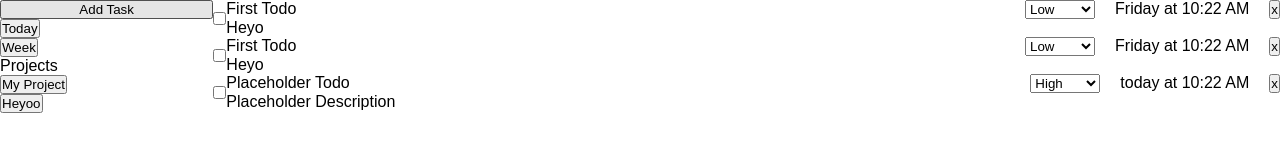
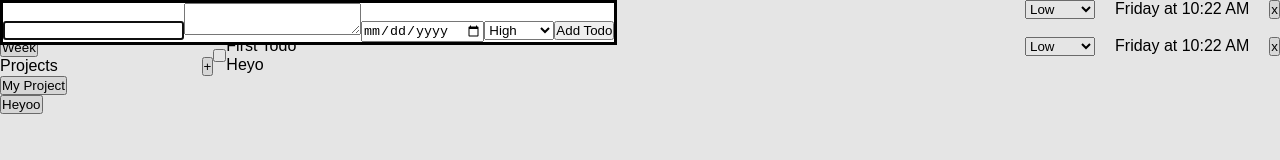
Before and after one commit to aburak621/todo-list, a website built with webpack: page src/index.html in a window 1280 px wide. Both pictures are taken after a click on the button "Add Task". Built offline with nearby package versions, Linux system fonts and the light colour scheme; what pubsub-js would draw is missing.

Commit message:
Add todo item creation modal

```diff
--- a/src/index.html
+++ b/src/index.html
@@ -13,7 +13,10 @@
           <li><button class="sidebar__today">Today</button></li>
           <li><button class="sidebar__week">Week</button></li>
           <li>
-            <div class="sidebar__project_list_title" id="list-title">Projects</div>
+            <div class="sidebar__project_list_title" id="list-title">
+              Projects
+              <button class="sidebar__add-project-button">+</button>
+            </div>
             <ul class="sidebar__project-list" aria-labelledby="list-title">
             </ul>
           </li>
--- a/src/index.js
+++ b/src/index.js
@@ -6,26 +6,35 @@ import PubSub from 'pubsub-js';
 import { addDays } from 'date-fns';
 import projectRender from './projectRender';
 import './style.css';
+import todoItemModal from './todoItemModal';
 
-
+// DOM Elements
 const content = document.querySelector('.content');
 const projectList = document.querySelector('.sidebar__project-list');
 const addItemButton = document.querySelector('.sidebar__add-task-button');
+const addProjectButton = document.querySelector('.sidebar__add-project-button');
 
+// Events
+PubSub.subscribe('save', saveData);
+addItemButton.addEventListener('click', () => {
+  const modal = todoItemModal(projectManager, () => {
+    projectRender(projectManager.activeProject, content);
+  });
+  modal.showModal();
+  PubSub.publish('save');
+});
+addProjectButton.addEventListener('click', () => {});
 
-addItemButton.addEventListener('click', () => {
-  projectManager.activeProject.addTodoItem(new TodoItem('Placeholder Todo', 'Placeholder Description', new Date(), Priority.HIGH));
-  projectRender(projectManager.activeProject, content);
-  saveData();
-});
-PubSub.subscribe('save', saveData);
-
-
+// Main
 const projectManager = new ProjectManager();
 projectManager.addProject(new Project('My Project'), true);
 
-projectManager.activeProject.addTodoItem(new TodoItem('First Todo', 'Heyo', addDays(new Date(), 3), Priority.LOW));
-projectManager.activeProject.addTodoItem(new TodoItem('First Todo', 'Heyo', addDays(new Date(), 3), Priority.LOW));
+projectManager.activeProject.addTodoItem(
+  new TodoItem('First Todo', 'Heyo', addDays(new Date(), 3), Priority.LOW),
+);
+projectManager.activeProject.addTodoItem(
+  new TodoItem('First Todo', 'Heyo', addDays(new Date(), 3), Priority.LOW),
+);
 
 projectManager.addProject(new Project('Heyoo'), false);
 
@@ -33,10 +42,10 @@ loadData();
 projectRender(projectManager.activeProject, content);
 projectListRender();
 
-
+// Functions
 function projectListRender() {
   projectList.innerHTML = '';
-  projectManager.projects.forEach(project => {
+  projectManager.projects.forEach((project) => {
     const li = document.createElement('li');
     const button = document.createElement('button');
 
@@ -45,6 +54,7 @@ function projectListRender() {
     button.addEventListener('click', () => {
       projectManager.changeActiveProject(project);
       projectRender(project, content);
+      PubSub.publish('save');
     });
 
     li.appendChild(button);
--- /dev/null
+++ b/src/prioritySelect.js
@@ -0,0 +1,22 @@
+import Priority from './priority';
+
+function prioritySelect(item = null, onChangeCallback = null) {
+  const prioritySelect = document.createElement('select');
+  for (const key in Priority) {
+    if (Priority.hasOwnProperty(key)) {
+      const priorityOption = document.createElement('option');
+      priorityOption.textContent = Priority[key];
+      if (item && item.priority === Priority[key]) {
+        priorityOption.selected = true;
+      }
+      prioritySelect.appendChild(priorityOption);
+    }
+  }
+  if (onChangeCallback) {
+    prioritySelect.addEventListener('change', onChangeCallback);
+  }
+
+  return prioritySelect;
+}
+
+export default prioritySelect;
--- a/src/style.css
+++ b/src/style.css
@@ -27,6 +27,11 @@ html {
   flex-direction: column;
 }
 
+.sidebar__project_list_title {
+  display: flex;
+  justify-content: space-between;
+}
+
 .content {
   flex: 5;
 }
--- /dev/null
+++ b/src/todoItemModal.js
@@ -0,0 +1,48 @@
+import prioritySelect from './prioritySelect';
+import TodoItem from './todoItem';
+import { isValid } from 'date-fns';
+
+function todoItemModal(projectManager, addCallback) {
+  const element = document.createElement('dialog');
+  element.classList.add('todo-item-modal');
+
+  const titleInput = document.createElement('input');
+  titleInput.classList.add('todo-item-modal__title');
+
+  const descriptionInput = document.createElement('textarea');
+  descriptionInput.classList.add('todo-item-modal__description');
+
+  const dueDateInput = document.createElement('input');
+  dueDateInput.type = 'date';
+  dueDateInput.classList.add('todo-item-modal__dueDate');
+
+  const priority = prioritySelect();
+  priority.classList.add('todo-item-modal__priority');
+
+  const addButton = document.createElement('button');
+  addButton.classList.add('todo-item-add-button');
+  addButton.textContent = 'Add Todo';
+  addButton.addEventListener('click', () => {
+    const date = new Date(dueDateInput.value);
+    const newItem = new TodoItem(titleInput.value, descriptionInput.value, isValid(date) ? date : '', priority.value);
+    projectManager.activeProject.addTodoItem(newItem);
+    element.close();
+    element.remove();
+    PubSub.publish('save');
+    if (addCallback) {
+      addCallback();
+    }
+  });
+
+  element.appendChild(titleInput);
+  element.appendChild(descriptionInput);
+  element.appendChild(dueDateInput);
+  element.appendChild(priority);
+  element.appendChild(addButton);
+
+  document.querySelector('body').appendChild(element);
+
+  return element;
+}
+
+export default todoItemModal;
--- a/src/todoItemRender.js
+++ b/src/todoItemRender.js
@@ -1,5 +1,5 @@
-import { formatRelative } from 'date-fns';
-import Priority from './priority';
+import { formatRelative, isValid } from 'date-fns';
+import prioritySelect from './prioritySelect';
 
 function todoItemRender(item, project) {
   const element = document.createElement('div');
@@ -24,26 +24,15 @@ function todoItemRender(item, project) {
   titleDiv.classList.add('todo__title');
   titleDiv.textContent = item.title;
 
-  const prioritySelect = document.createElement('select');
-  prioritySelect.classList.add('todo__priority');
-  for (const key in Priority) {
-    if (Priority.hasOwnProperty(key)) {
-      const priorityOption = document.createElement('option');
-      priorityOption.textContent = Priority[key];
-      if (item.priority === Priority[key]) {
-        priorityOption.selected = true;
-      }
-      prioritySelect.appendChild(priorityOption);
-    }
-  }
-  prioritySelect.addEventListener('change', (e) =>{
+  const prioSelect = prioritySelect(item, (e) => {
     item.priority = e.target.value;
     PubSub.publishSync('save');
   });
+  prioSelect.classList.add('todo__priority');
 
   const dateDiv = document.createElement('div');
   dateDiv.classList.add('todo__date');
-  dateDiv.textContent = formatRelative(item.dueDate, new Date());
+  dateDiv.textContent = isValid(item.dueDate) ? formatRelative(item.dueDate, new Date()) : '';
 
   const removeButton = document.createElement('button');
   removeButton.classList.add('todo__remove');
@@ -62,7 +51,7 @@ function todoItemRender(item, project) {
   descriptionP.textContent = item.description;
 
   headerDiv.appendChild(titleDiv);
-  headerDiv.appendChild(prioritySelect);
+  headerDiv.appendChild(prioSelect);
   headerDiv.appendChild(dateDiv);
   headerDiv.appendChild(removeButton);
 
```
Also changed, not shown: src/projectModal.js (added).
